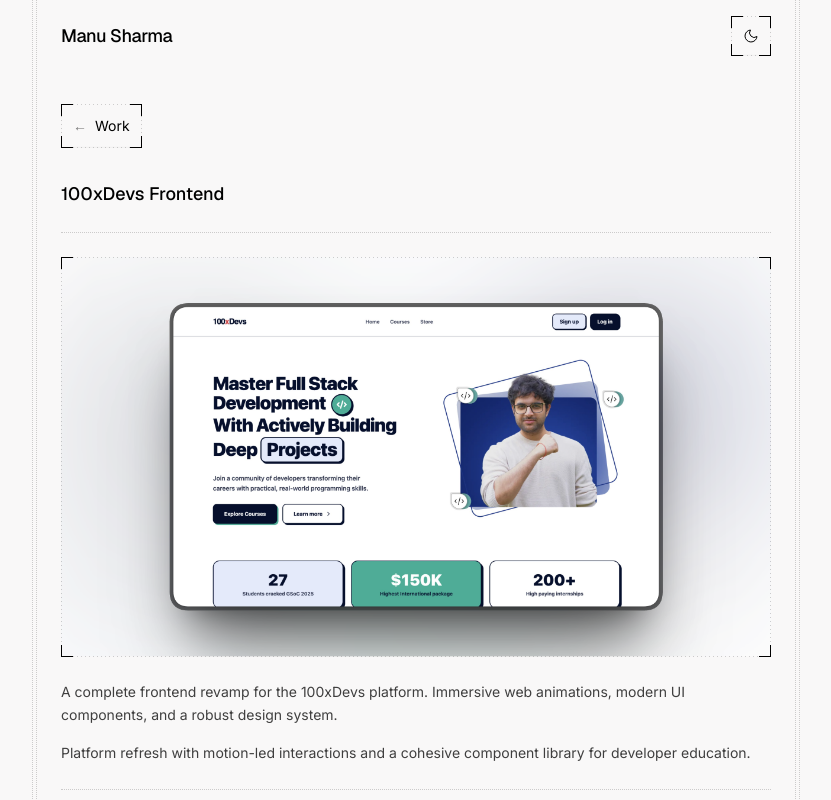
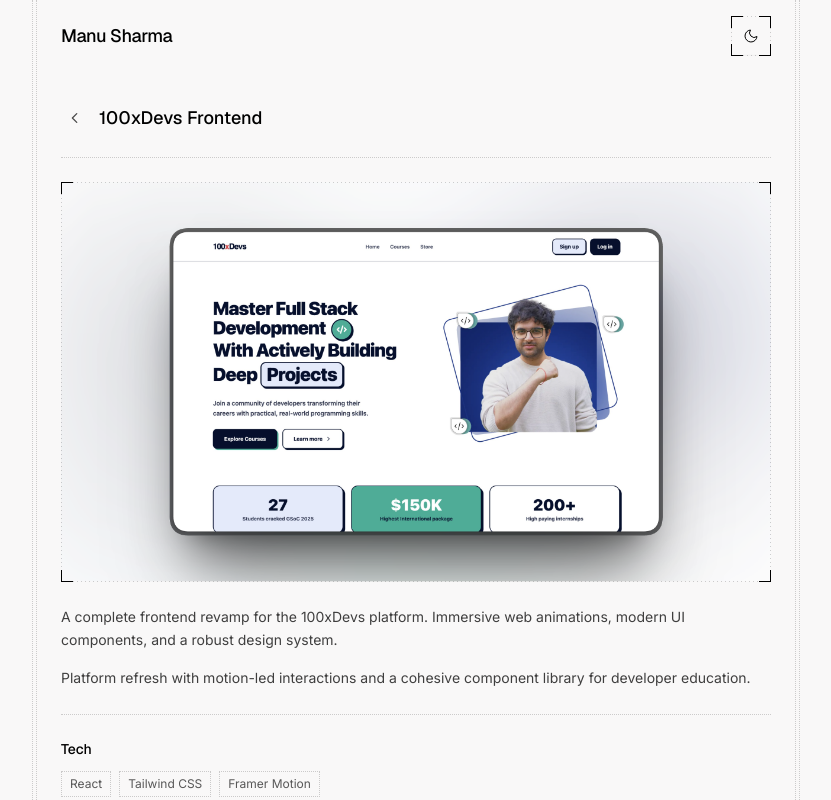
Before and after one commit to Quantapar/portfolio, a React (Vite) app in the folder portfolioV2/: page /work/100xdevs in a window 1280 px wide. Shown: the top 800 px of the page, without its empty margins (224-1055 px from the left). Built offline with nearby package versions, Linux system fonts and the light colour scheme.

Commit message:
refactor: replace arrow spans with SVG icons and add BackHeading component for navigation

```diff
--- a/portfolioV2/src/components/sections/WorkGallery.tsx
+++ b/portfolioV2/src/components/sections/WorkGallery.tsx
@@ -1,6 +1,23 @@
 import { Link } from "react-router-dom";
 import { getFeaturedProjects } from "../../data/projects";
 import { WorkProjectGrid } from "../work/WorkProjectCard";
+
+function ChevronRightIcon() {
+  return (
+    <svg
+      viewBox="0 0 16 16"
+      fill="none"
+      stroke="currentColor"
+      strokeWidth="1.5"
+      strokeLinecap="round"
+      strokeLinejoin="round"
+      className="size-3.5 text-foreground/50"
+      aria-hidden="true"
+    >
+      <path d="M6 3l5 5-5 5" />
+    </svg>
+  );
+}
 
 export function WorkGallery() {
   const featured = getFeaturedProjects();
@@ -32,9 +49,7 @@ export function WorkGallery() {
             aria-hidden="true"
           />
           View all work
-          <span aria-hidden="true" className="text-foreground/50">
-            →
-          </span>
+          <ChevronRightIcon />
         </Link>
       </div>
     </section>
--- /dev/null
+++ b/portfolioV2/src/components/ui/BackHeading.tsx
@@ -0,0 +1,44 @@
+import { Link } from "react-router-dom";
+import type { ReactNode } from "react";
+
+type BackHeadingProps = {
+  to: string;
+  children: ReactNode;
+  className?: string;
+};
+
+function ChevronLeftIcon() {
+  return (
+    <svg
+      viewBox="0 0 16 16"
+      fill="none"
+      stroke="currentColor"
+      strokeWidth="1.5"
+      strokeLinecap="round"
+      strokeLinejoin="round"
+      className="size-3.5"
+      aria-hidden="true"
+    >
+      <path d="M10 3 5 8l5 5" />
+    </svg>
+  );
+}
+
+export function BackHeading({ to, children, className = "" }: BackHeadingProps) {
+  return (
+    <h1 className={`text-lg font-medium ${className}`.trim()}>
+      <Link
+        to={to}
+        className="pressable group inline-flex max-w-full items-center gap-2.5 text-foreground"
+      >
+        <span
+          aria-hidden="true"
+          className="inline-flex size-7 shrink-0 items-center justify-center border border-dotted border-transparent text-foreground/70 transition-[border-color,background-color,color] duration-[160ms] ease-[var(--ease-out)] group-hover:border-border group-hover:bg-foreground/[0.06] group-hover:text-foreground"
+        >
+          <ChevronLeftIcon />
+        </span>
+        <span className="min-w-0 truncate">{children}</span>
+      </Link>
+    </h1>
+  );
+}
--- a/portfolioV2/src/components/work/ProjectShowcase.tsx
+++ b/portfolioV2/src/components/work/ProjectShowcase.tsx
@@ -1,8 +1,8 @@
-import { Link } from "react-router-dom";
 import {
   PROJECT_TYPE_LABELS,
   type Project,
 } from "../../data/projects";
+import { BackHeading } from "../ui/BackHeading";
 import { WorkLink } from "./WorkLink";
 import { ProjectPreviewOrImage } from "./ProjectPreviewFrame";
 
@@ -16,36 +16,11 @@ export function ProjectShowcase({ project }: ProjectShowcaseProps) {
 
   return (
     <article className="px-4 py-8 sm:px-6">
-      <Link
-        to="/work"
-        className="pressable btn-bevel relative mb-8 inline-flex min-h-11 items-center gap-2 px-3 py-2 text-sm sm:w-auto"
-      >
-        <span className="btn-bevel-frame" aria-hidden="true" />
-        <span
-          className="btn-bevel-corner btn-bevel-corner-tl"
-          aria-hidden="true"
-        />
-        <span
-          className="btn-bevel-corner btn-bevel-corner-tr"
-          aria-hidden="true"
-        />
-        <span
-          className="btn-bevel-corner btn-bevel-corner-bl"
-          aria-hidden="true"
-        />
-        <span
-          className="btn-bevel-corner btn-bevel-corner-br"
-          aria-hidden="true"
-        />
-        <span aria-hidden="true" className="text-foreground/50">
-          ←
-        </span>
-        Work
-      </Link>
-
       <header className="mb-6 border-b border-dotted border-border pb-6">
         <div className="flex items-center justify-between gap-4">
-          <h1 className="min-w-0 text-lg font-medium">{project.title1} {project.title2}</h1>
+          <BackHeading to="/work" className="min-w-0">
+            {project.title1} {project.title2}
+          </BackHeading>
           <div className="flex shrink-0 flex-col items-end gap-1 text-xs text-foreground/50">
             {project.type !== "product" ? (
               <span className="inline-flex items-center border border-dotted border-border px-2 py-0.5">
--- a/portfolioV2/src/components/work/WorkComponentDirectory.tsx
+++ b/portfolioV2/src/components/work/WorkComponentDirectory.tsx
@@ -14,6 +14,23 @@ function projectTitle(project: Project) {
 
 function monogram(project: Project) {
   return (project.title1[0] ?? "?").toUpperCase();
+}
+
+function ChevronRightIcon() {
+  return (
+    <svg
+      viewBox="0 0 16 16"
+      fill="none"
+      stroke="currentColor"
+      strokeWidth="1.5"
+      strokeLinecap="round"
+      strokeLinejoin="round"
+      className="size-3.5 text-foreground/50"
+      aria-hidden="true"
+    >
+      <path d="M6 3l5 5-5 5" />
+    </svg>
+  );
 }
 
 export function WorkComponentDirectory({
@@ -118,9 +135,7 @@ export function WorkComponentDirectory({
               aria-hidden="true"
             />
             All components
-            <span aria-hidden="true" className="text-foreground/50">
-              →
-            </span>
+            <ChevronRightIcon />
           </button>
         </div>
       ) : null}
--- a/portfolioV2/src/pages/WorkIndexPage.tsx
+++ b/portfolioV2/src/pages/WorkIndexPage.tsx
@@ -1,6 +1,6 @@
-import { Link } from "react-router-dom";
 import { useMemo, useState } from "react";
 import { getProjectsByType, projects, sortProjects } from "../data/projects";
+import { BackHeading } from "../components/ui/BackHeading";
 import { WorkComponentDirectory } from "../components/work/WorkComponentDirectory";
 import { WorkFilters, type WorkFilter } from "../components/work/WorkFilters";
 import { WorkProjectGrid } from "../components/work/WorkProjectCard";
@@ -24,12 +24,8 @@ export function WorkIndexPage() {
 
   return (
     <main className="px-4 py-8 sm:px-6">
-      <LinkBack />
       <header className="mb-6 border-b border-dotted border-border pb-6">
-        <h1 className="text-lg font-medium">Work</h1>
-        <p className="mt-2 max-w-md text-sm leading-relaxed text-foreground/75">
-          Products, components, and mobile work i have worked on.
-        </p>
+        <BackHeading to="/">Work</BackHeading>
       </header>
 
       <WorkFilters value={filter} onChange={setFilter} />
@@ -59,34 +55,3 @@ export function WorkIndexPage() {
     </main>
   );
 }
-
-function LinkBack() {
-  return (
-    <Link
-      to="/"
-      className="pressable btn-bevel relative mb-8 inline-flex min-h-11 items-center gap-2 px-3 py-2 text-sm sm:w-auto"
-    >
-      <span className="btn-bevel-frame" aria-hidden="true" />
-      <span
-        className="btn-bevel-corner btn-bevel-corner-tl"
-        aria-hidden="true"
-      />
-      <span
-        className="btn-bevel-corner btn-bevel-corner-tr"
-        aria-hidden="true"
-      />
-      <span
-        className="btn-bevel-corner btn-bevel-corner-bl"
-        aria-hidden="true"
-      />
-      <span
-        className="btn-bevel-corner btn-bevel-corner-br"
-        aria-hidden="true"
-      />
-      <span aria-hidden="true" className="text-foreground/50">
-        ←
-      </span>
-      Home
-    </Link>
-  );
-}
```
